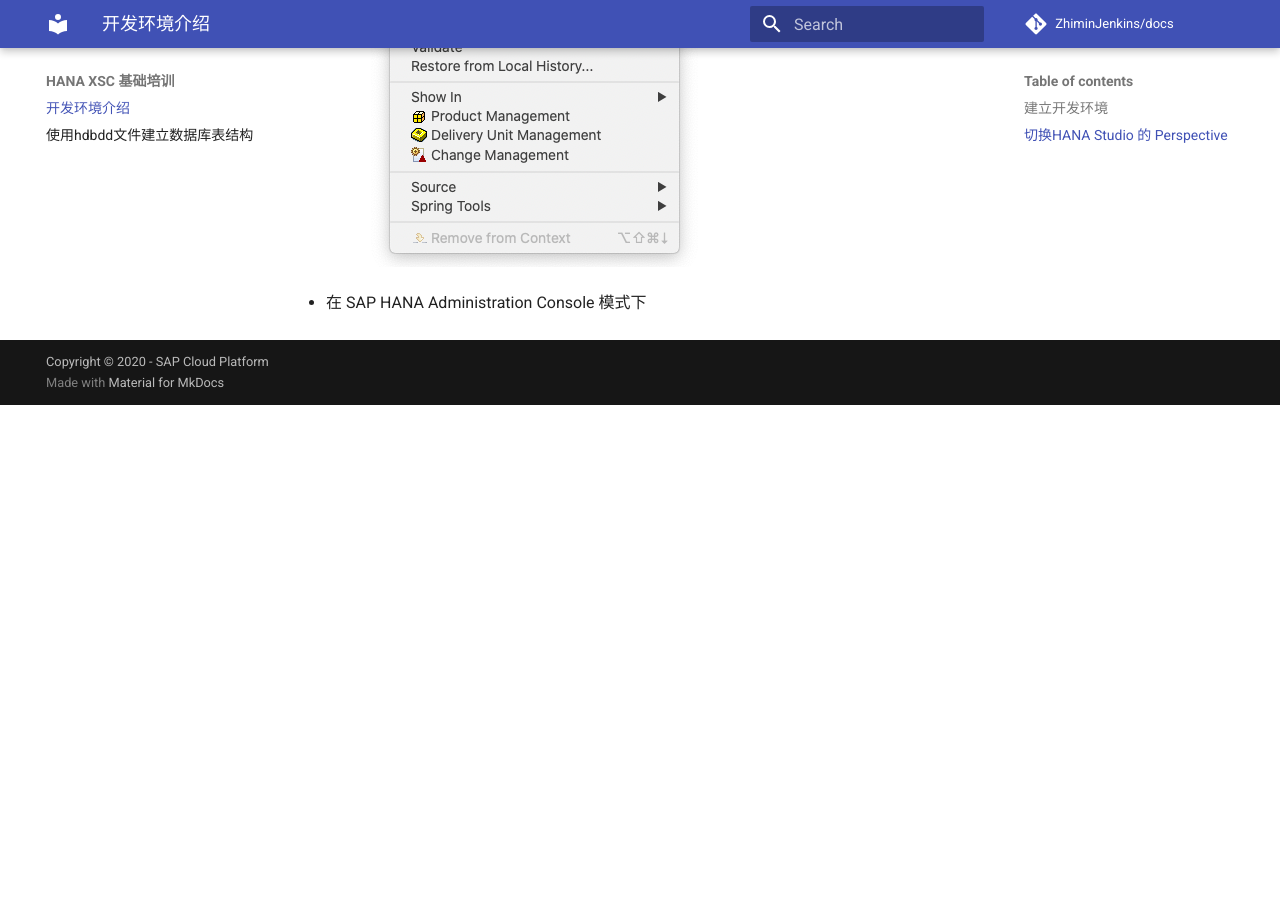
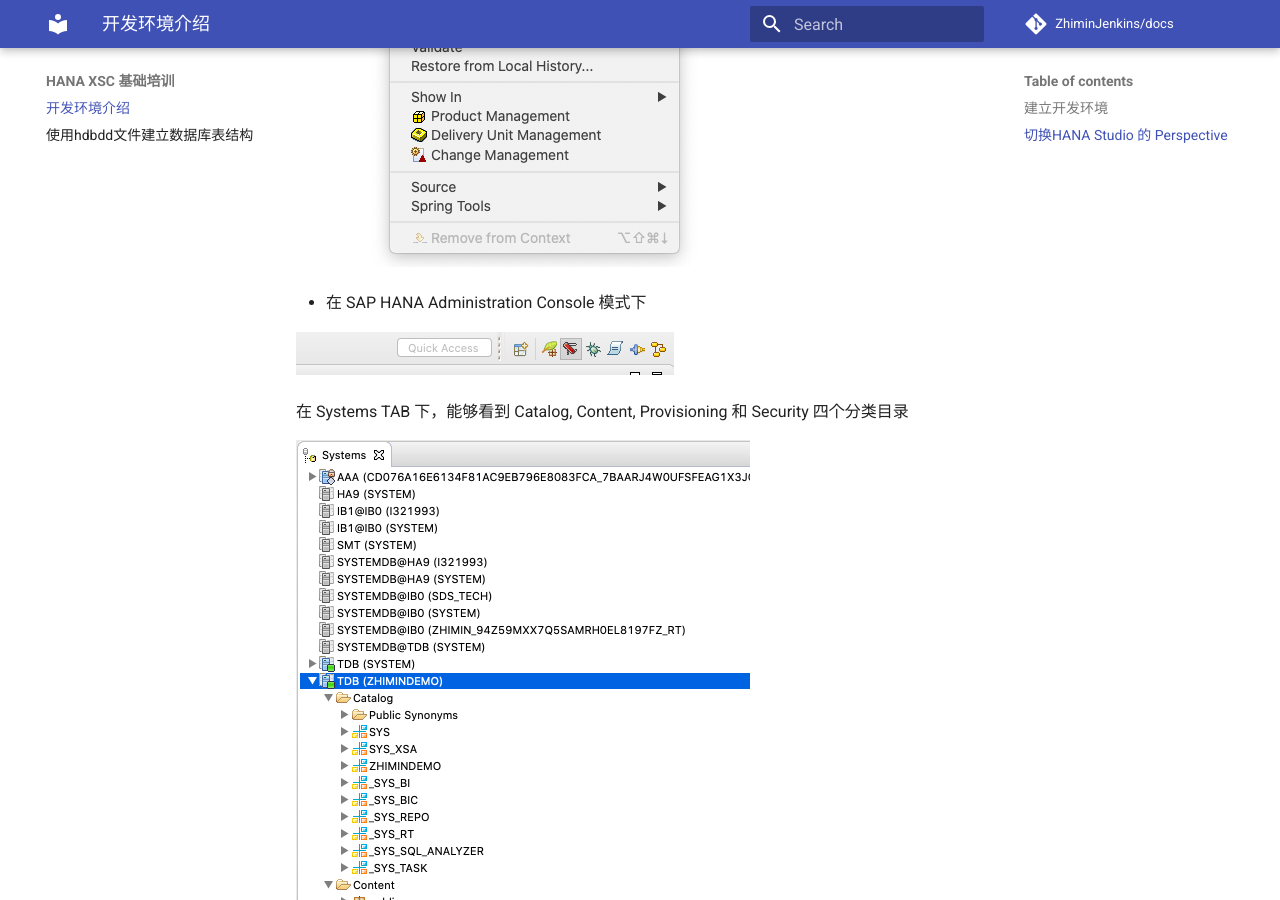
Before and after one commit to shaozhm/alpmars-training, an MkDocs documentation site: the page built from docs/index.md, in a window 1280 px wide and 900 px high, scrolled down 4139 px. Built offline with MkDocs 1.6.1 and Material for MkDocs 9.7.7, drawn with Linux system fonts in a browser that asks for light colours; old or Windows-style settings are respelled for this version of MkDocs; before the commit the page ends 4544 px from its top, so only the background shows below that.

Commit message:
zhimin update

```diff
--- a/docs/index.md
+++ b/docs/index.md
@@ -29,3 +29,9 @@
 ![Development Prespective](./images/development-prespective.png)
 
 * 在 SAP HANA Administration Console 模式下
+
+  ![Administration Prespective](./images/administration-prespective-top-right.png)
+
+ 在 Systems TAB 下，能够看到 Catalog, Content, Provisioning 和 Security 四个分类目录
+
+ ![Administration Prespective](./images/administration-prespective.png)
```
Also changed, not shown: docs/images/administration-prespective-top-right.png (added), docs/images/administration-prespective.png (added).
